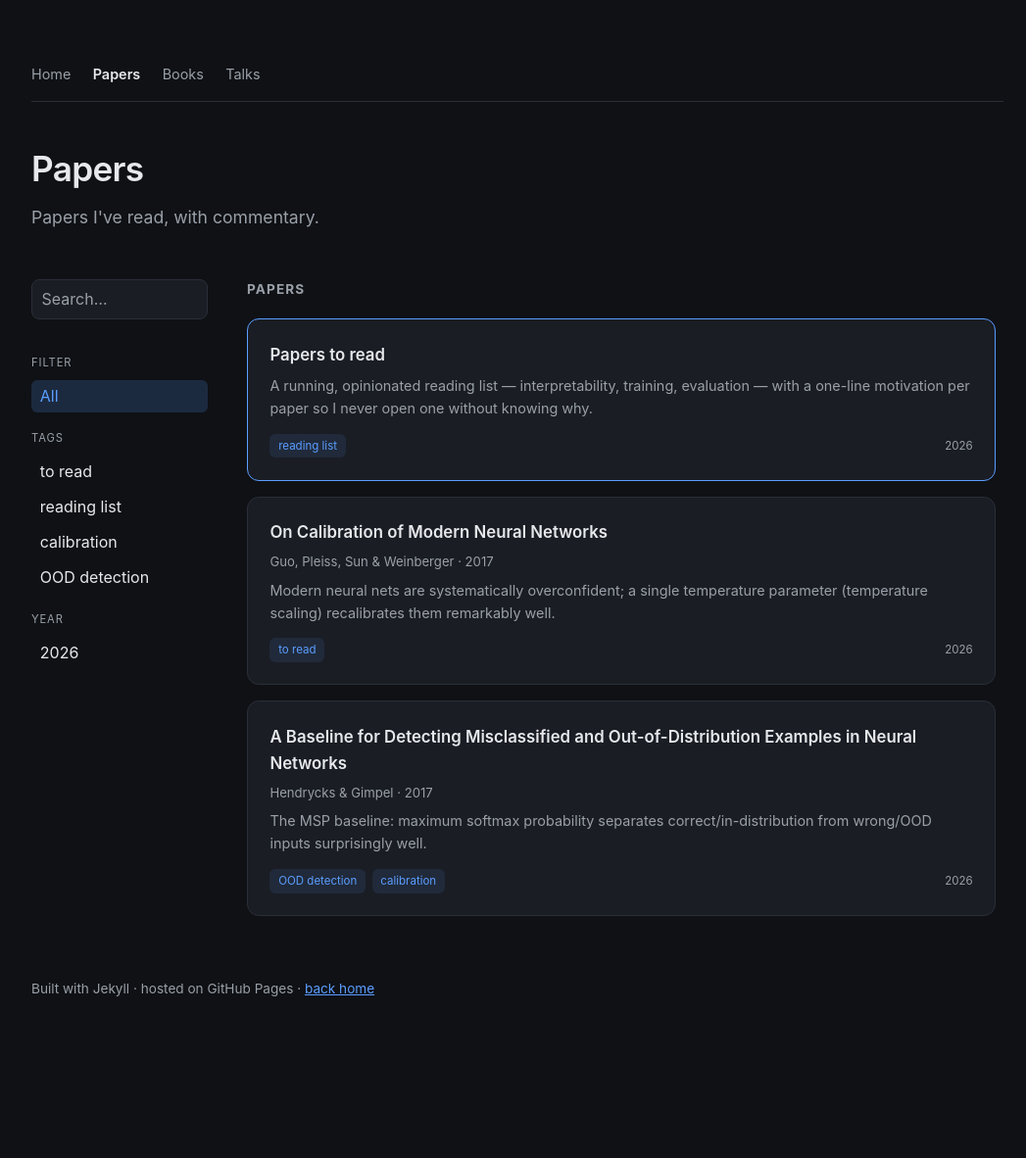
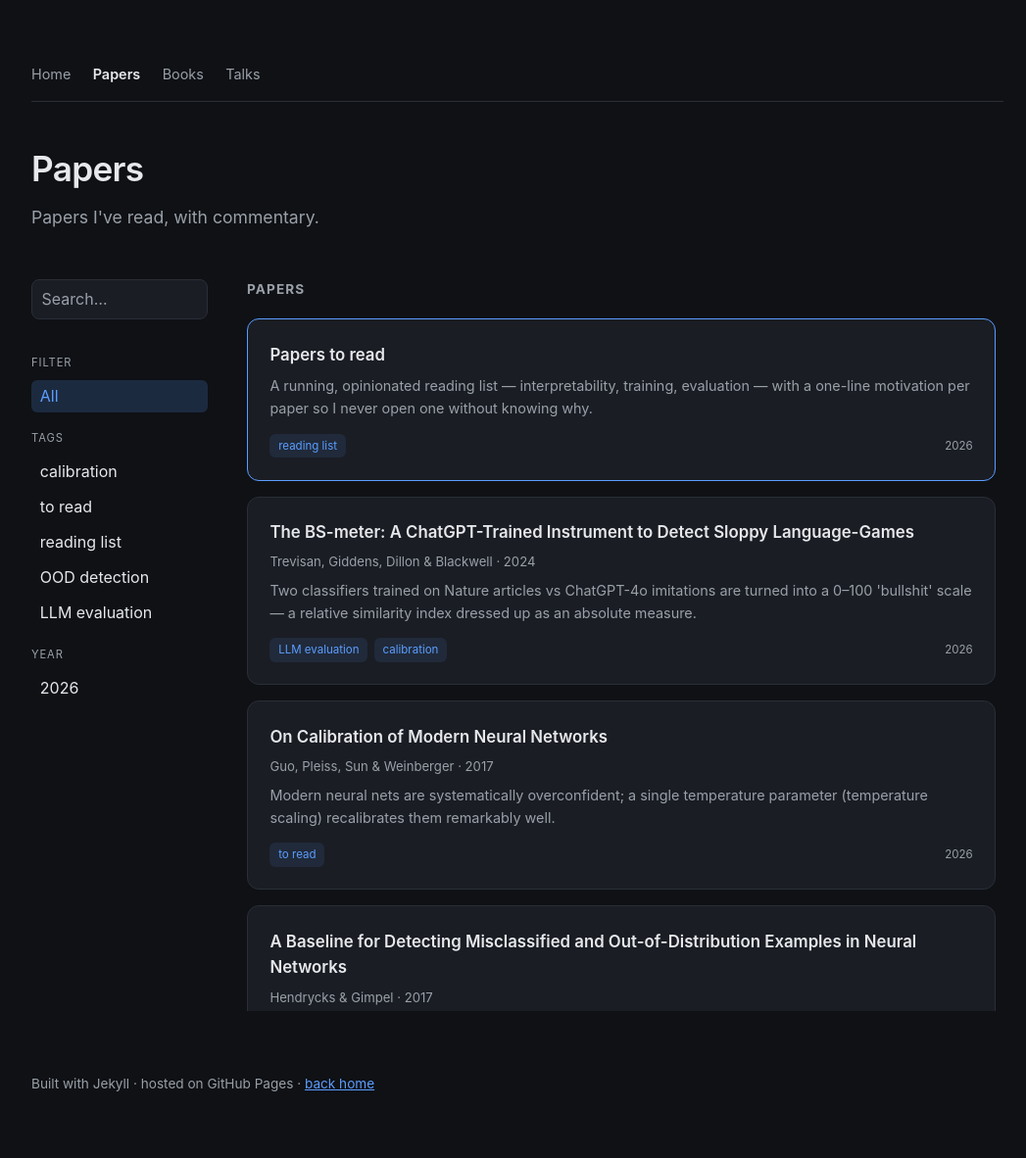
Before and after one commit to rp-playground/rp-playground.github.io, a Jekyll site: the page built from papers.html, in a window 1280 px wide. Shown: the whole page at 98% size, without its empty margins (112-1159 px from the left). Built offline with Jekyll 4.4.1, drawn with Linux system fonts in a browser that asks for light colours; part of the change alters nothing that is shown.

Commit message:
Add BS-meter paper note and reading-list entry
Co-Authored-By: Claude Opus 4.8 (1M context) <noreply@anthropic.com>

```diff
--- a/_papers/papers-to-read.md
+++ b/_papers/papers-to-read.md
@@ -10,6 +10,44 @@ summary: A running, opinionated reading list — interpretability, training, eva
 
 A running list of papers I want to read, each with a short note on **why** it
 matters and what I expect to learn. Newest additions go on top.
+
+## Language & evaluation
+
+### The BS-meter: A ChatGPT-Trained Instrument to Detect Sloppy Language-Games
+
+[arxiv.org/abs/2411.15129](https://arxiv.org/abs/2411.15129) · Trevisan, Giddens,
+Dillon & Blackwell · 2024
+
+Two classifiers are trained to separate 1,000 *Nature* papers from typical ChatGPT
+output, one an XGBoost model over word frequencies, the other a RoBERTa model over
+contextual embeddings. Their confidence scores barely agree (r = 0.282), so the
+authors average them to get a number that reflects both vocabulary and context.
+Rescaled to 0–100, that average becomes the **BS-meter**, with "bullshit" in
+Frankfurt's technical sense of indifference to truth rather than deliberate
+falsehood. The instrument is then applied to text that is neither scientific nor
+machine-generated. 45 UK party manifestos score a mean of 49.36 against 9.40 for
+45 transcripts of everyday spoken English from the British National Corpus,
+t(54) = 18.18, p < 0.001. A second experiment repeats the exercise on writing
+associated with David Graeber's bullshit jobs. Party manifestos sit near the
+ChatGPT end of the scale, and ordinary spoken English sits near the *Nature* end.
+
+*Why it matters:* most GPTs I use produce text that is fluent, agreeable, and
+indifferent to whether it is saying anything. I notice it every day, in a growing
+share of what I read, and not only in the text machines wrote. This is the first
+paper I have found that tries to measure that tendency instead of complaining
+about it.
+
+What I really want to sit with is the contamination problem the authors run into.
+Their whole design rests on a control set of human writing that predates or
+excludes ChatGPT, and they admit they cannot fully guarantee it. One of the
+supposedly non-bullshit control texts, advice on how to build a wall, comes back
+from the AI detector GPTZero at 84% probability of being machine-generated. The
+authors flag it and move on. I don't think it can be moved on from. Millions of
+professionals now let a model ghostwrite or "polish" their LinkedIn posts and
+internal reports, and all of that text flows into the corpora that later work will
+treat as the human baseline. So a dataset scraped from humans is no longer purely
+human, and the reference class the whole method depends on is dissolving while the
+method is being used to measure against it.
 
 ## Calibration & uncertainty
 
--- /dev/null
+++ b/_papers/the-bs-meter.md
@@ -0,0 +1,49 @@
+---
+layout: paper
+title: "The BS-meter: A ChatGPT-Trained Instrument to Detect Sloppy Language-Games"
+authors: "Trevisan, Giddens, Dillon & Blackwell"
+paper_year: 2024
+link: https://arxiv.org/abs/2411.15129
+date: 2026-07-09
+tags: [LLM evaluation, calibration]
+summary: "Two classifiers trained on Nature articles vs ChatGPT-4o imitations are turned into a 0–100 'bullshit' scale — a relative similarity index dressed up as an absolute measure."
+---
+
+The authors propose a conceptual-philosophical representation of ChatGPT consisting of two components:
+the one resulting from the pre-training phase, in which the system absorbs multiple language-games,
+and the one resulting from the post-training phase, in which a Dialogue Management System (DMS)
+converts the statistical-probabilistic system into a product optimized for commercial purposes,
+where the prevailing weight is given to the language-game of
+bullshit, understood in a technical sense as:
+
+> a form of linguistic communication characterised by
+> "a lack of connection to a concern with truth – [. . . ], indifference to how things really are."
+
+The authors create a dataset composed of Nature articles and articles generated
+by ChatGPT-4o, using the original article's title in the prompt.
+
+They build a scale from 0 to 100 based on the confidences produced by two classifiers:
+
+- **XGBoost on TF\*IDF** — classifies based on distinctive word frequencies.
+- **Fine-tuned RoBERTa** — classifies based on contextual token embeddings, rather than word counts.
+
+From these, they derive a metric, the MSD metric.
+
+They then test the scale on OOD (out-of-distribution) texts: political manifestos and texts produced in the context of bullshit jobs.
+The mean differences between the groups are significant. The BS-meter
+is therefore a relative similarity index with respect to the two corpora making up the dataset.
+
+## Doubts
+
+Once the BS-meter is introduced, the risk is to interpret the distances as absolute
+(e.g., a score of 49), when the confidences lack calibration.
+
+Two OOD texts can have a score of 49 for totally different reasons. Their
+deviations from the two training groups are not necessarily explained in terms
+of a single axis. And even the fact that the axis is that of "bullshit" is pure interpretative arbitrariness.
+
+The paper ultimately acknowledges having detected "some patterns of language use", without however establishing to which language
+game these patterns belong. A feature analysis could have helped.
+
+On the other hand, despite the modest results and conclusions,
+everything else — the name BS-meter, the paper's title, the general framing — seems to promise results that are not there.
```
